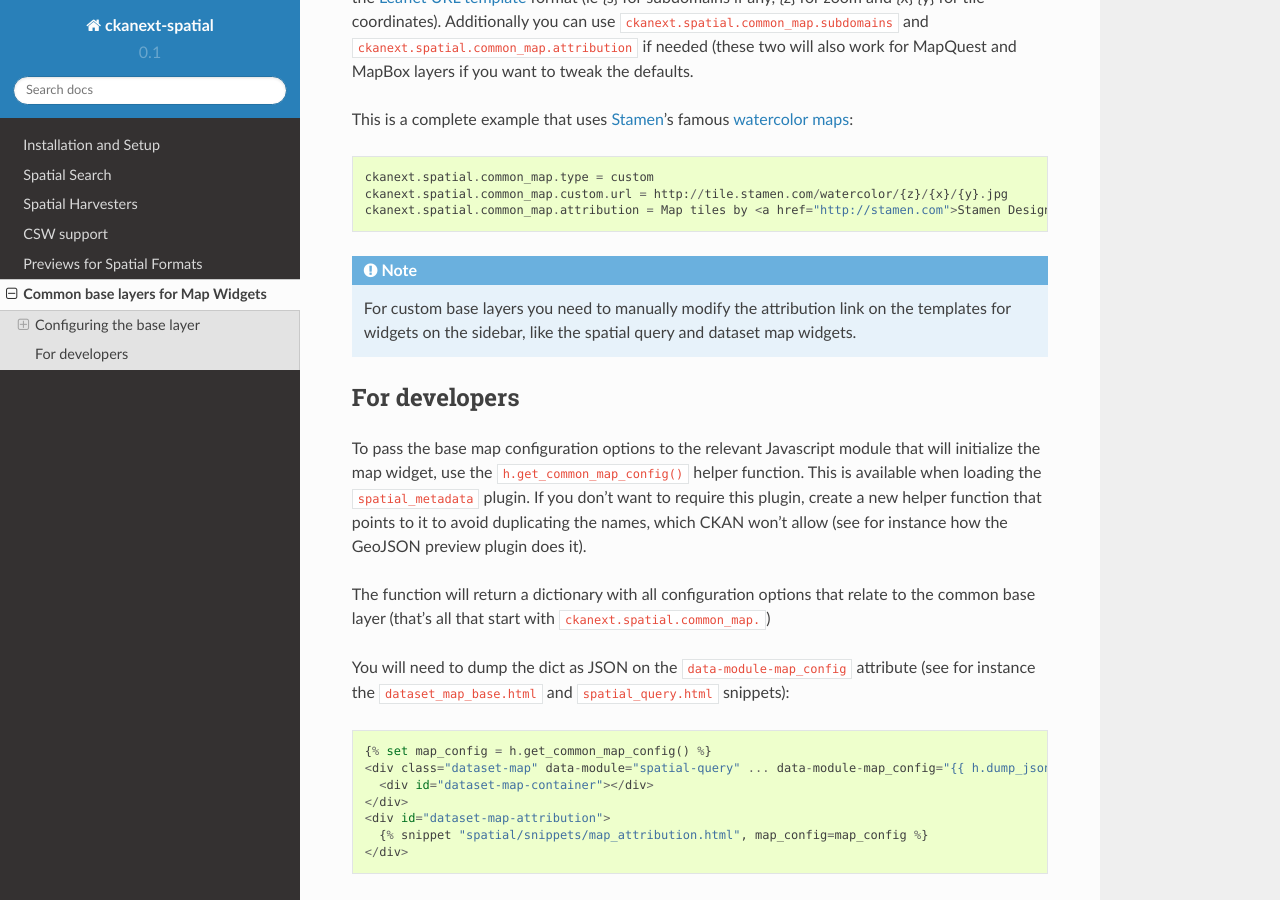
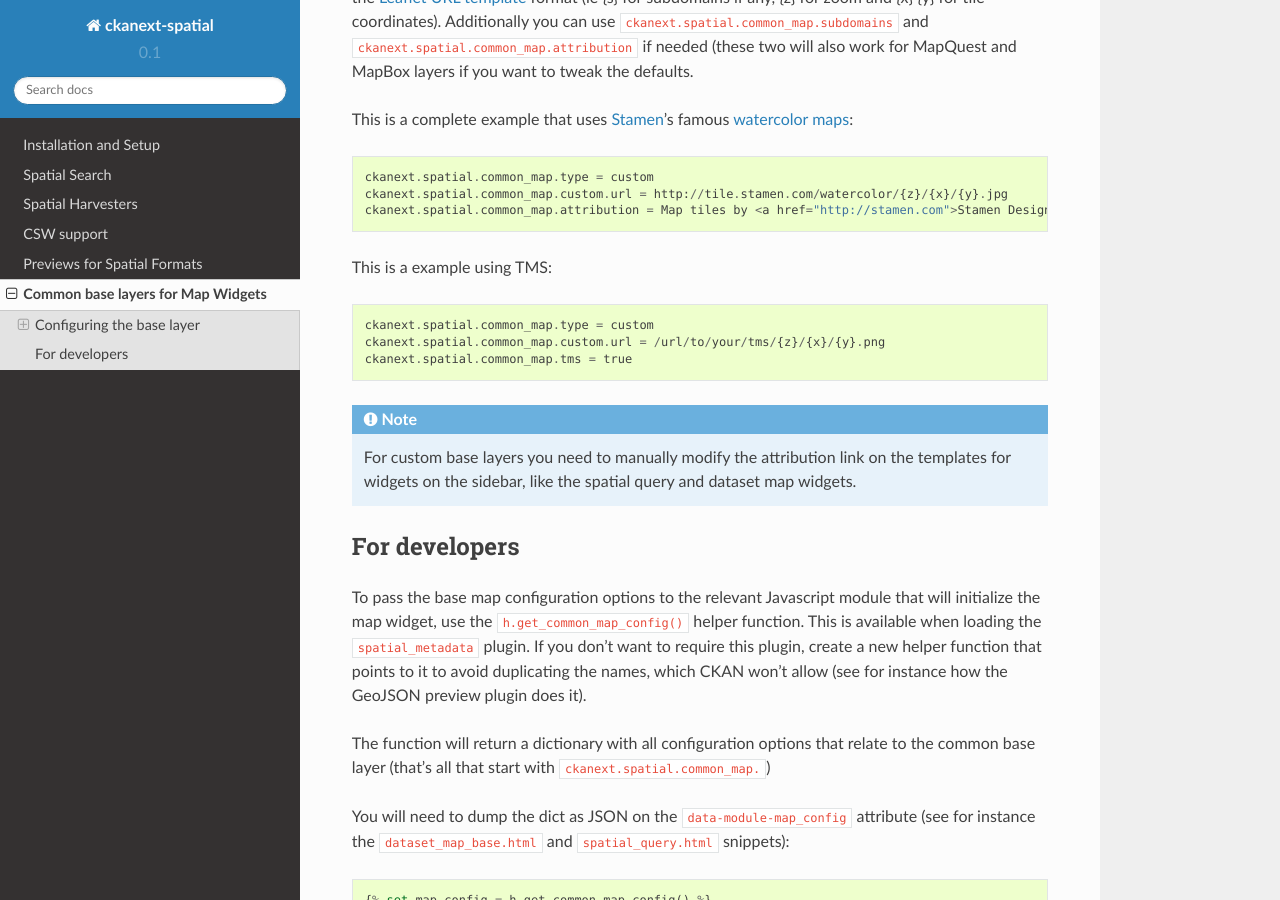
Before and after one commit to ckan/ckanext-spatial, a Sphinx documentation site: the page built from doc/map-widgets.rst, in a window 1280 px wide and 900 px high, scrolled down 1779 px. Built offline with Sphinx 7.4.7 and the Read the Docs theme 2.0.0, drawn with Linux system fonts in a browser that asks for light colours.

Commit message:
Update map-widgets.rst
Add info about "how to configure tms"

https://github.com/ckan/ckanext-spatial/pull/129

```diff
--- a/doc/map-widgets.rst
+++ b/doc/map-widgets.rst
@@ -68,10 +68,15 @@ This is a complete example that uses `Stamen`_'s famous `watercolor maps`_::
     ckanext.spatial.common_map.custom.url = http://tile.stamen.com/watercolor/{z}/{x}/{y}.jpg
     ckanext.spatial.common_map.attribution = Map tiles by <a href="http://stamen.com">Stamen Design</a>, under <a href="http://creativecommons.org/licenses/by/3.0">CC BY 3.0</a>. Data by <a href="http://openstreetmap.org">OpenStreetMap</a>, under <a href="http://creativecommons.org/licenses/by-sa/3.0">CC BY SA</a>.
 
+This is a example using TMS::
+
+    ckanext.spatial.common_map.type = custom
+    ckanext.spatial.common_map.custom.url = /url/to/your/tms/{z}/{x}/{y}.png
+    ckanext.spatial.common_map.tms = true
+
 .. note:: For custom base layers you need to manually modify the attribution
     link on the templates for widgets on the sidebar, like the spatial query
     and dataset map widgets.
-
 
 
 For developers
```
